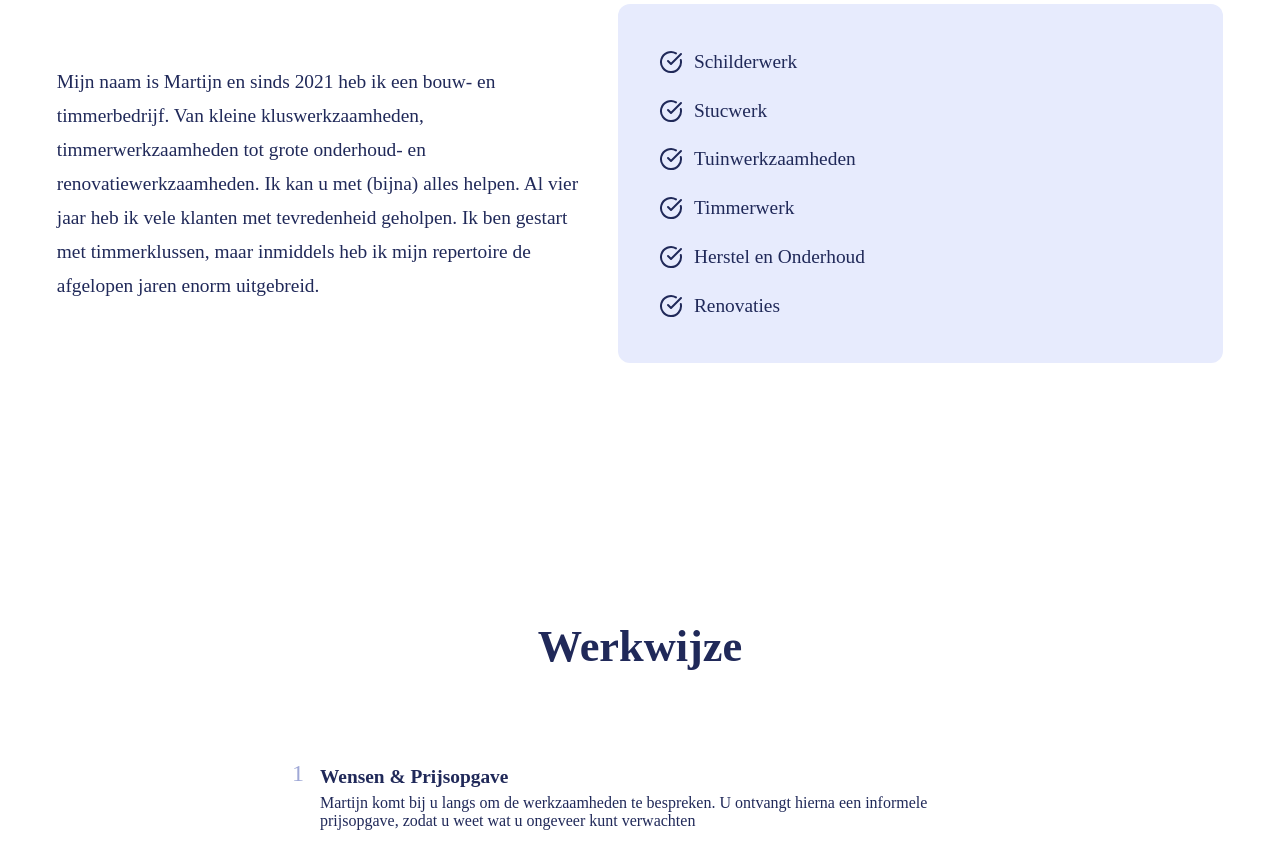
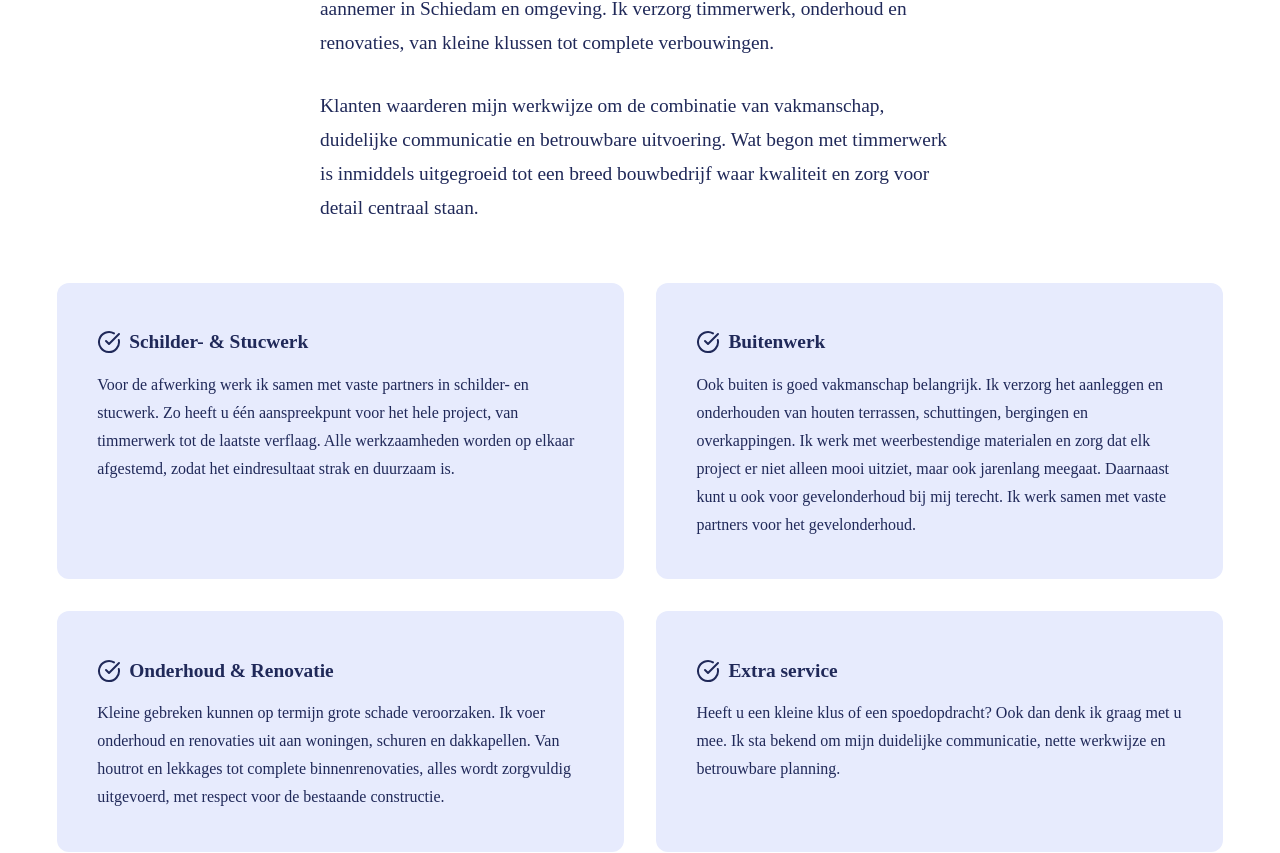
Before and after one commit to sanjaytwisk/martijn-van-wijk, a Nuxt app: page / in a window 1280 px wide. Shown: the part 1074-1927 px from the top of the page. Built offline with nearby package versions, Linux system fonts and the light colour scheme.

Commit message:
chore: update content

```diff
--- a/app/app.vue
+++ b/app/app.vue
@@ -1,6 +1,7 @@
 <template>
   <div>
     <MainHeader>
+      <h1 class="t-3">Bouw- en Timmerbedrijf M. van Wijk</h1>
       <h1 class="t-1">Iedere klus met zorg uitgevoerd</h1>
     </MainHeader>
     <AboutMe />
--- a/app/assets/css/global.scss
+++ b/app/assets/css/global.scss
@@ -47,6 +47,11 @@ body * {
   line-height: 1.75;
 }
 
+.t-body-small {
+  font-size: f.fluid-length(1, 1);
+  line-height: 1.75;
+}
+
 .t-center {
   text-align: center;
 }
--- a/app/components/about-me.vue
+++ b/app/components/about-me.vue
@@ -6,38 +6,78 @@ import { CircleCheckBig } from 'lucide-vue-next';
   <section id="over-mij" class="about section">
     <h2 class="t-2 t-center">Over mij</h2>
     <div class="columns">
+      <div class="info">
         <p class="t-body">
-        Mijn naam is Martijn en sinds 2021 heb ik een bouw- en timmerbedrijf.
-        Van kleine kluswerkzaamheden, timmerwerkzaamheden tot grote onderhoud-
-        en renovatiewerkzaamheden. Ik kan u met (bijna) alles helpen. Al vier
-        jaar heb ik vele klanten met tevredenheid geholpen. Ik ben gestart met
-        timmerklussen, maar inmiddels heb ik mijn repertoire de afgelopen jaren
-        enorm uitgebreid.
+          Mijn naam is Martijn van Wijk. Sinds 2021 werk ik als zelfstandig
+          timmerman en aannemer in Schiedam en omgeving. Ik verzorg timmerwerk,
+          onderhoud en renovaties, van kleine klussen tot complete verbouwingen.
         </p>
+        <p class="t-body">
+          Klanten waarderen mijn werkwijze om de combinatie van vakmanschap,
+          duidelijke communicatie en betrouwbare uitvoering. Wat begon met
+          timmerwerk is inmiddels uitgegroeid tot een breed bouwbedrijf waar
+          kwaliteit en zorg voor detail centraal staan.
+        </p>
+      </div>
       <ul class="activities t-body">
         <li>
+          <div>
             <CircleCheckBig />
-          <p>Schilderwerk</p>
+            <h3 class="t-body">Schilder- &amp; Stucwerk</h3>
+          </div>
+          <div>
+            <p class="t-body-small">
+              Voor de afwerking werk ik samen met vaste partners in schilder- en
+              stucwerk. Zo heeft u één aanspreekpunt voor het hele project, van
+              timmerwerk tot de laatste verflaag. Alle werkzaamheden worden op
+              elkaar afgestemd, zodat het eindresultaat strak en duurzaam is.
+            </p>
+          </div>
         </li>
         <li>
+          <div>
             <CircleCheckBig />
-          <p>Stucwerk</p>
+            <h3 class="t-body">Buitenwerk</h3>
+          </div>
+          <div>
+            <p class="t-body-small">
+              Ook buiten is goed vakmanschap belangrijk. Ik verzorg het
+              aanleggen en onderhouden van houten terrassen, schuttingen,
+              bergingen en overkappingen. Ik werk met weerbestendige materialen
+              en zorg dat elk project er niet alleen mooi uitziet, maar ook
+              jarenlang meegaat. Daarnaast kunt u ook voor gevelonderhoud bij
+              mij terecht. Ik werk samen met vaste partners voor het
+              gevelonderhoud.
+            </p>
+          </div>
         </li>
         <li>
+          <div>
             <CircleCheckBig />
-          <p>Tuinwerkzaamheden</p>
+            <h3 class="t-body">Onderhoud &amp; Renovatie</h3>
+          </div>
+          <div>
+            <p class="t-body-small">
+              Kleine gebreken kunnen op termijn grote schade veroorzaken. Ik
+              voer onderhoud en renovaties uit aan woningen, schuren en
+              dakkapellen. Van houtrot en lekkages tot complete
+              binnenrenovaties, alles wordt zorgvuldig uitgevoerd, met respect
+              voor de bestaande constructie.
+            </p>
+          </div>
         </li>
         <li>
+          <div>
             <CircleCheckBig />
-          <p>Timmerwerk</p>
-        </li>
-        <li>
-          <CircleCheckBig />
-          <p>Herstel en Onderhoud</p>
-        </li>
-        <li>
-          <CircleCheckBig />
-          <p>Renovaties</p>
+            <h3 class="t-body">Extra service</h3>
+          </div>
+          <div>
+            <p class="t-body-small">
+              Heeft u een kleine klus of een spoedopdracht? Ook dan denk ik
+              graag met u mee. Ik sta bekend om mijn duidelijke communicatie,
+              nette werkwijze en betrouwbare planning.
+            </p>
+          </div>
         </li>
       </ul>
     </div>
@@ -50,27 +90,35 @@ import { CircleCheckBig } from 'lucide-vue-next';
 .about {
   display: flex;
   flex-direction: column;
-  gap: f.fluid-length(1.5, 6);
+  gap: f.fluid-length(1.5, 4);
   padding: f.fluid-length(4, 8) f.fluid-length(1, 4);
 }
 
 .columns {
   display: flex;
   flex-direction: column;
-  gap: f.fluid-length(1.25, 2.5);
+  gap: f.fluid-length(1.25, 4);
+}
 
-  @media (min-width: 900px) {
-    flex-direction: row;
-    align-items: center;
+.info {
+  max-width: 40rem;
+  margin: 0 auto;
 
-    > * {
-      flex: 1;
-    }
-  }
+  display: flex;
+  flex-direction: column;
+  gap: f.fluid-length(1, 2);
 }
 
 .activities {
   list-style: none;
+  margin: 0;
+  padding: 0;
+  display: flex;
+  flex-wrap: wrap;
+  gap: 2rem;
+
+  li {
+    flex: 1 1 32rem;
     padding: f.fluid-length(1.25, 2.75);
     background-color: rgb(var(--color-secondary));
     border-radius: 0.75rem;
@@ -78,10 +126,17 @@ import { CircleCheckBig } from 'lucide-vue-next';
     flex-direction: column;
     gap: f.fluid-length(0.5, 1);
 
-  li {
+    display: flex;
+    align-items: start;
+    gap: f.fluid-length(0.5, 0.75);
+
+    > :first-child {
       display: flex;
       align-items: center;
-    gap: f.fluid-length(0.5, 0.75);
+      gap: 0.5rem;
+      flex-shrink: 0;
+      margin-top: 0.125em;
+    }
   }
 }
 </style>
--- a/app/components/main-header.vue
+++ b/app/components/main-header.vue
@@ -32,6 +32,7 @@
   flex-direction: column;
   justify-content: flex-end;
   align-items: flex-start;
+  gap: 1rem;
   background-image:
     linear-gradient(15deg, rgb(var(--color-primary) / 0.4) 0%, transparent 50%),
     url('/header.jpg');
```
Lines whose indentation alone changed are shown as unchanged.
